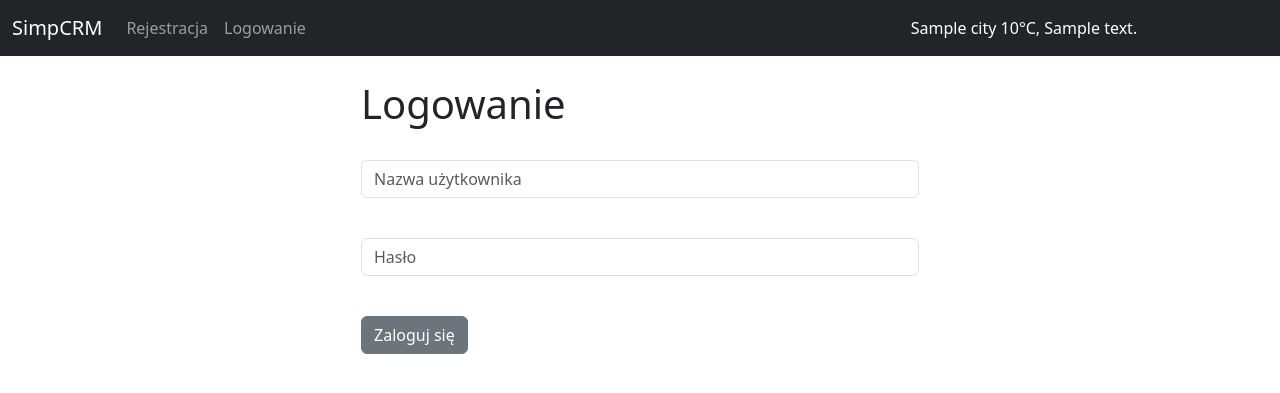
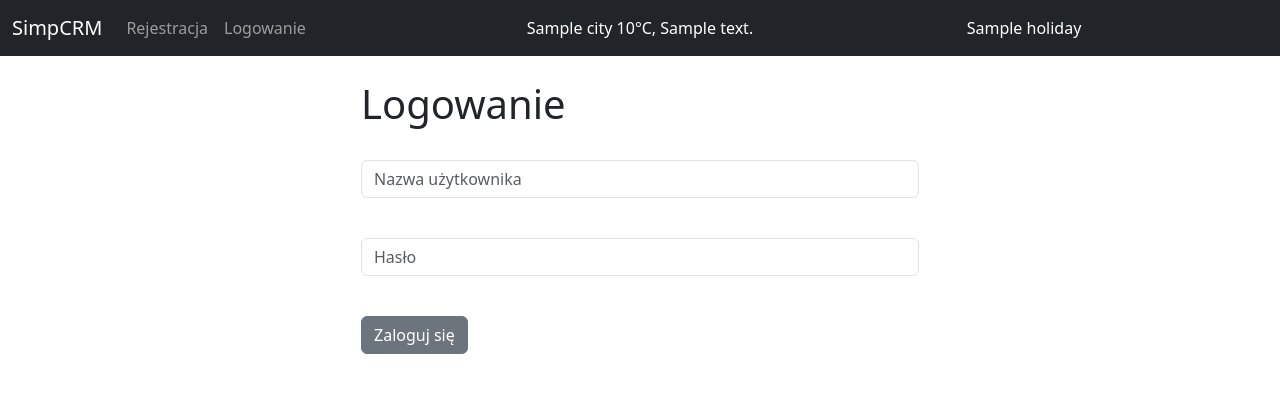
Before and after one commit to McRas/publ, a Django app: template website/templates/home.html in a window 1280 px wide. Shown: the top 393 px of the page. Run offline with Django 4.2, Linux system fonts and the light colour scheme; the template is opened without the code that fills it: most values are stand-ins (such as "Sample title", 1, 10 or a date in 2020).

Commit message:
Dodane wyświetlenie info o świętach w panelu

```diff
--- a/website/templates/navbar.html
+++ b/website/templates/navbar.html
@@ -2,6 +2,12 @@
 <head>
     <style>
         .navbar-weather {
+            position: absolute;
+            left: 50%;
+            transform: translateX(-50%);
+            color: white;
+        }
+        .navbar-holidays {
             position: absolute;
             left: 80%;
             transform: translateX(-50%);
@@ -14,9 +20,20 @@
   <div class="container-fluid">
     <a class="navbar-brand" href="{% url 'home' %}">SimpCRM</a>
 
+    <!-- Informacja o pogodzie -->
     <div class="navbar-weather mx-auto">
       <span id="weather-info">{{ weather.city }} {{ weather.temperature }}°C, {{ weather.description }}</span>
     </div>
+
+    <!-- Informacja o świętach -->
+    <div class="navbar-holidays mx-auto">
+      <span id="holiday-info">
+          {% for holiday in holidays %}
+            {{ holiday.name }}
+          {% endfor %}
+      </span>
+    </div>
+
 
     <button class="navbar-toggler" type="button" data-bs-toggle="collapse" data-bs-target="#navbarSupportedContent" aria-controls="navbarSupportedContent" aria-expanded="false" aria-label="Toggle navigation">
       <span class="navbar-toggler-icon"></span>
```
